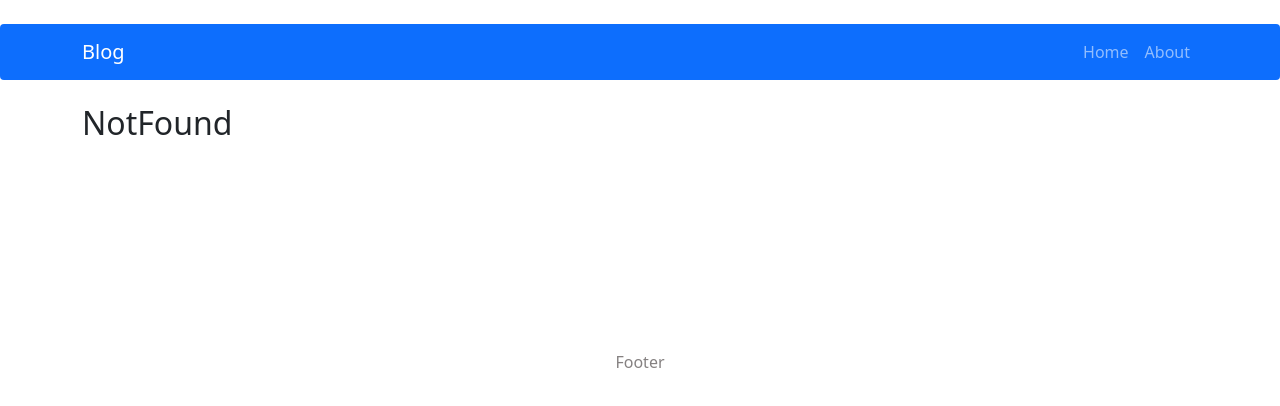
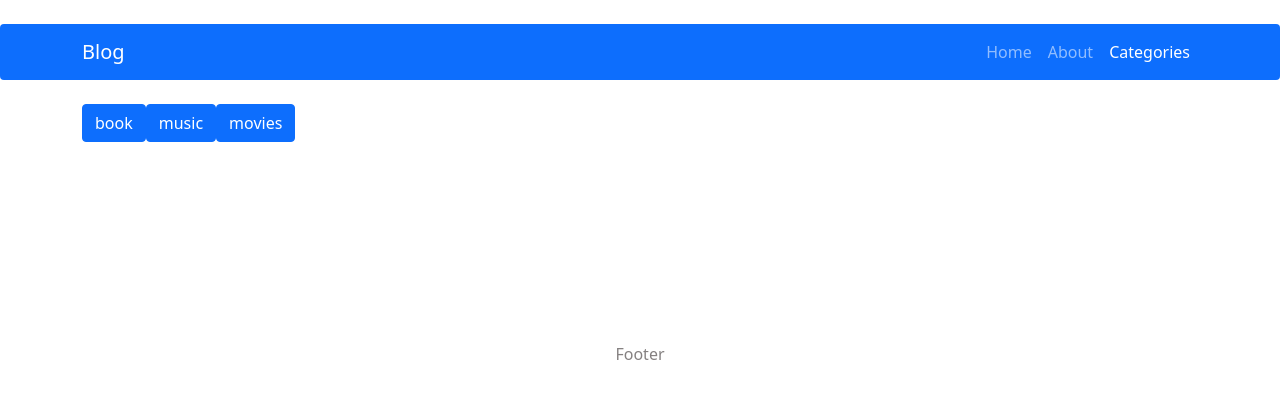
Before and after one commit to dave8git/crude-react-2022, a React (Create React App) app: page /categories in a window 1280 px wide. Shown: the top 406 px of the page. Built offline with nearby package versions, Linux system fonts and the light colour scheme.

Commit message:
Categories component and reducer added

```diff
--- a/src/App.js
+++ b/src/App.js
@@ -5,6 +5,8 @@ import Post from './components/pages/Post/Post';
 import NotFound from './components/pages/NotFound/NotFound';
 import AddPostForm from './components/pages/AddPostForm/AddPostForm';
 import EditPostForm from './components/pages/AddPostForm/EditPostForm';
+import Categories from './components/pages/Categories';
+import PostByCategory from './components/pages/PostByCategory';
 import Footer from './components/views/Footer/Footer';
 import Header from './components/views/Header/Header';
 import { Container} from 'react-bootstrap';
@@ -23,6 +25,8 @@ function App() {
       <Route path="/post/add" element={<AddPostForm />} />
       <Route path="/post/edit/:id" element={<EditPostForm />} />
       <Route path="/about" element={<About />} />
+      <Route path="/categories" element={<Categories />} />
+      <Route path="/categories/:postCategory" element={<PostByCategory />} />
       <Route path="*" element={<NotFound />} />
     </Routes>
   </Container>
--- /dev/null
+++ b/src/components/pages/Categories.js
@@ -0,0 +1,22 @@
+import { Button } from 'react-bootstrap';
+import { Row, Col } from 'react-bootstrap';
+import { useSelector } from 'react-redux';
+import { Link } from 'react-router-dom';
+import { getCategories } from '../../redux/categoriesRedux';
+
+const Categories = () => {
+    const categories = useSelector(getCategories);
+
+
+return (
+    <div>
+        {categories.map((category) => (
+            <Link to={'/categories/' + category}>
+                <Button variant={'primary'}>
+                    {category}
+                </Button>
+            </Link>
+        ))}
+    </div>
+)}
+export default Categories;
--- a/src/components/views/Header/Header.js
+++ b/src/components/views/Header/Header.js
@@ -11,6 +11,7 @@ function Header() {
           <Nav>
               <Nav.Link as={NavLink} to="/">Home</Nav.Link>
               <Nav.Link as={NavLink} to="/about">About</Nav.Link>
+              <Nav.Link as={NavLink} to="/categories">Categories</Nav.Link>
             </Nav>
           </Navbar.Collapse>
           </Container>
--- /dev/null
+++ b/src/redux/categoriesRedux.js
@@ -0,0 +1,10 @@
+export const getCategories = ({ categories }) => categories;
+
+const categoriesReducer = (statePart = [], action) => {
+    switch (action.type) {
+        default:
+            return statePart;
+    }
+};
+
+export default categoriesReducer;
```
Also changed, not shown: src/components/pages/PostByCategory.js (added).
